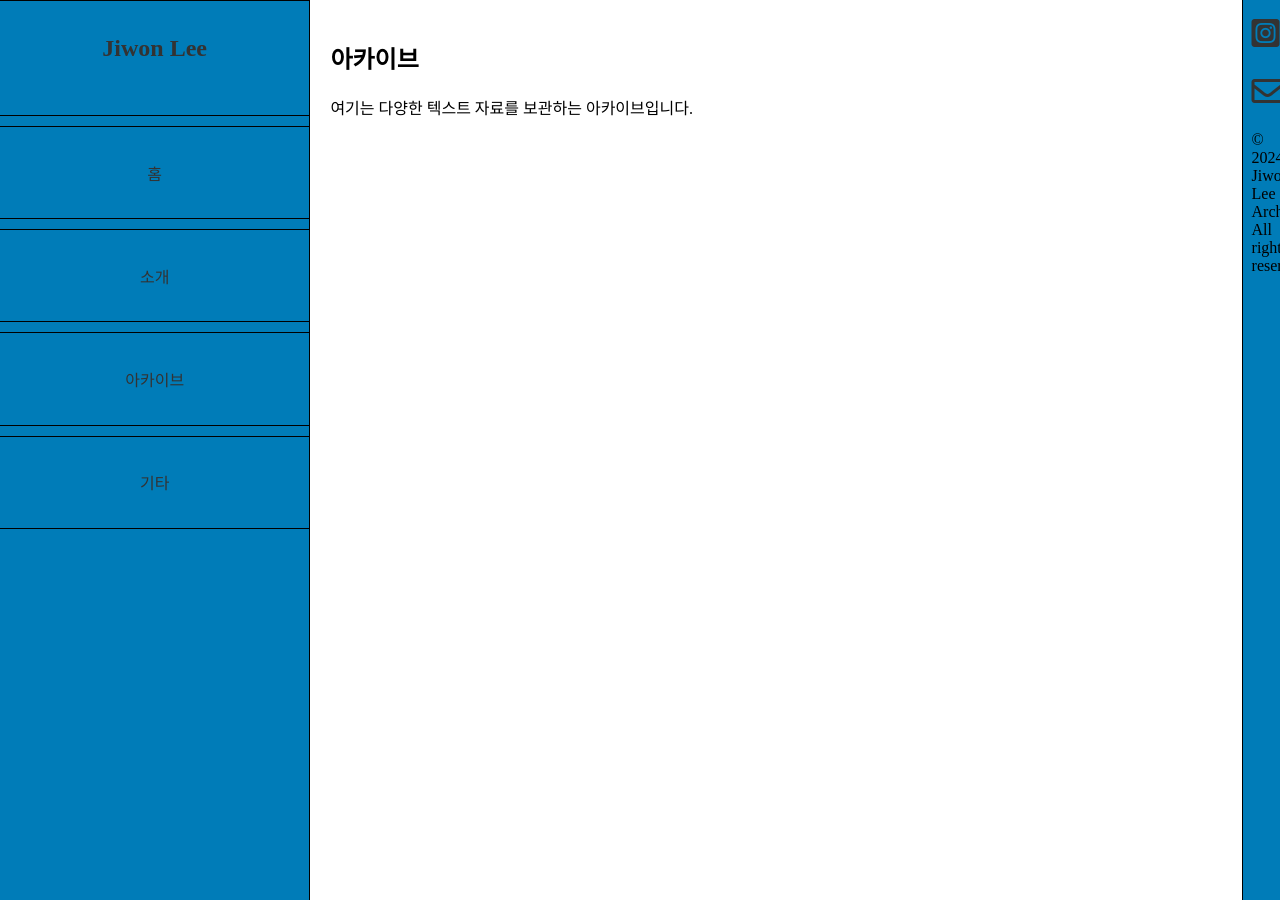
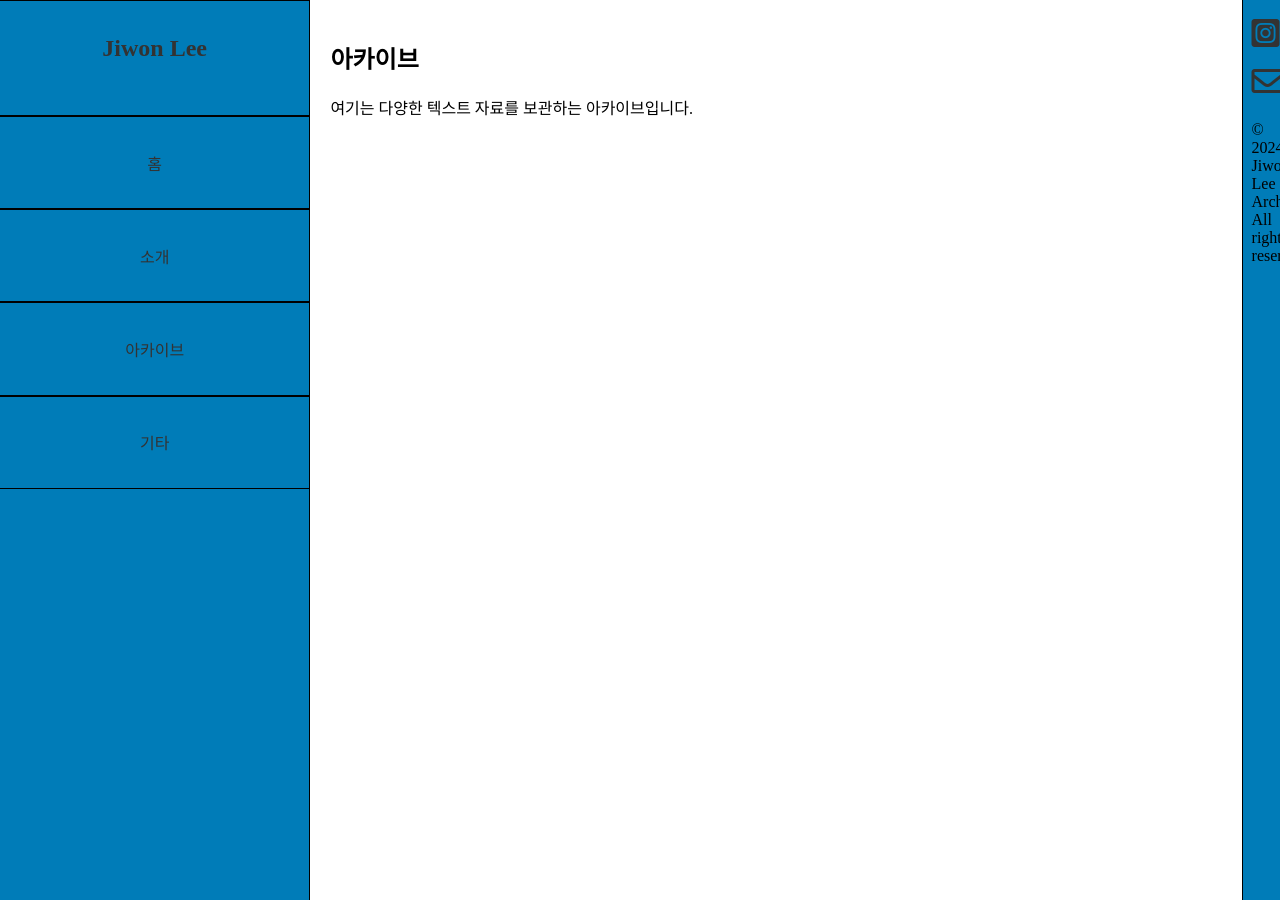
Before and after one commit to LfayeJ/archives, a Jekyll site: the page built from index.html, in a window 1280 px wide. Built offline with Jekyll 4.4.1, drawn with Linux system fonts in a browser that asks for light colours; some web fonts are replaced.

Commit message:
Update styles.css

```diff
--- a/assets/css/styles.css
+++ b/assets/css/styles.css
@@ -70,6 +70,7 @@ p {
   right: 0;
   width: 3vw;
   padding: 0.7vw;
+  margin-bottom: 0.7vw;
   border-left: 1px solid var(--border-color);
 }
 
@@ -82,10 +83,6 @@ p {
   list-style: none;
   padding: 0;
   margin: 0;
-}
-
-.side-menu ul li, .additional-side-menu ul li {
-  margin-bottom: 10px;
 }
 
 .side-menu ul li a, .additional-side-menu ul li a {
@@ -126,8 +123,9 @@ p {
 
 /* 링크 호버 스타일 */
 .grid-item a:hover {
-    background-color: color: white; /* 호버 시 배경색을 변경 */
     color: #007cb8; /*호버 시 글자색을 배경색과 동일한 색으로 변경 */
+    background-color: white; /* 호버 시 배경색을 변경 */
+
 }
 
 .main-content {
```
